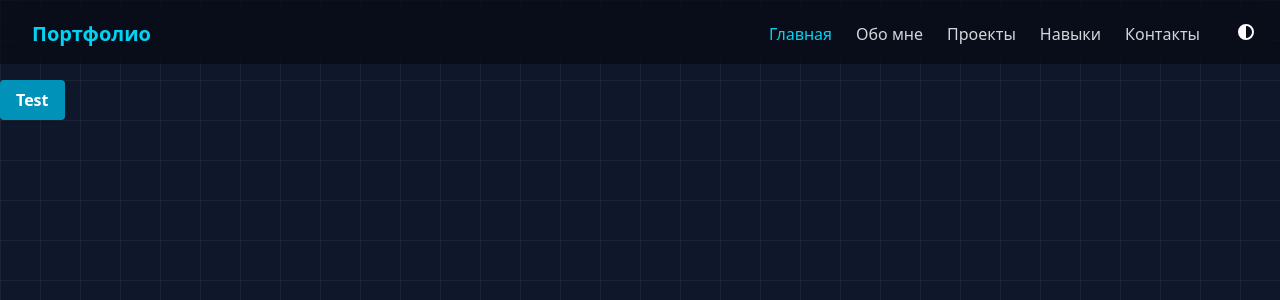
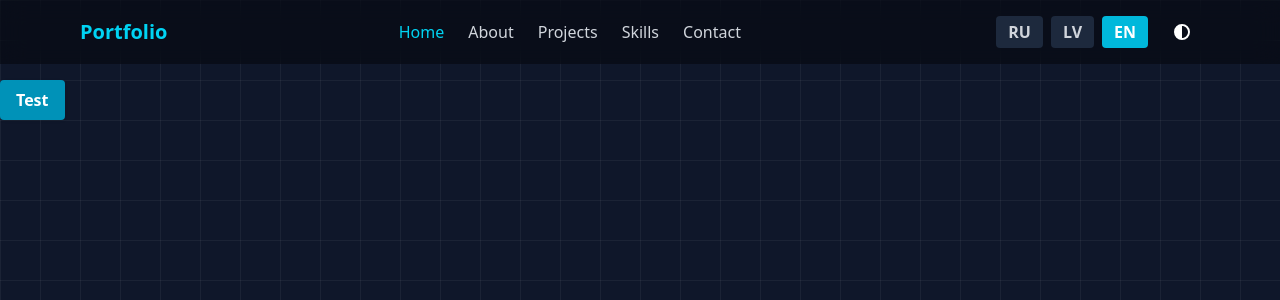
Before and after one commit to IakovYakovlev/personal, a React (Vite) app: page / in a window 1280 px wide. Shown: the top 300 px of the page. Built offline with nearby package versions, Linux system fonts and the light colour scheme.

Commit message:
Add LanguageSwitcher

```diff
--- /dev/null
+++ b/src/i18n.ts
@@ -0,0 +1,23 @@
+// src/i18n.ts
+import i18n from 'i18next';
+import { initReactI18next } from 'react-i18next';
+import LanguageDetector from 'i18next-browser-languagedetector';
+
+import ru from './shared/locales/ru.json';
+import en from './shared/locales/en.json';
+import lv from './shared/locales/lv.json';
+
+i18n
+  .use(LanguageDetector) // определяет язык браузера
+  .use(initReactI18next)
+  .init({
+    resources: {
+      ru: { translation: ru },
+      en: { translation: en },
+      lv: { translation: lv },
+    },
+    fallbackLng: 'en',
+    interpolation: { escapeValue: false },
+  });
+
+export default i18n;
--- a/src/main.tsx
+++ b/src/main.tsx
@@ -2,6 +2,7 @@ import { StrictMode } from 'react';
 import { createRoot } from 'react-dom/client';
 import './index.css';
 import App from './App.tsx';
+import './i18n';
 
 createRoot(document.getElementById('root')!).render(
   <StrictMode>
--- /dev/null
+++ b/src/shared/locales/en.json
@@ -0,0 +1,16 @@
+{
+  "nav": {
+    "brand": "Portfolio",
+    "home": "Home",
+    "about": "About",
+    "projects": "Projects",
+    "skills": "Skills",
+    "contact": "Contact"
+  },
+  "home": {
+    "title": "Hi 👋 I'm a developer",
+    "subtitle": "I specialize in {{ts}} and {{csharp}}. Building web apps, APIs and interfaces.",
+    "resume": "Download Resume",
+    "contact": "Contact"
+  }
+}
--- /dev/null
+++ b/src/shared/locales/lv.json
@@ -0,0 +1,16 @@
+{
+  "nav": {
+    "brand": "Portfelis",
+    "home": "Sākums",
+    "about": "Par mani",
+    "projects": "Projekti",
+    "skills": "Prasmes",
+    "contact": "Kontakti"
+  },
+  "home": {
+    "title": "Sveiki 👋 Esmu izstrādātājs",
+    "subtitle": "Specializējos {{ts}} un {{csharp}}. Veidoju tīmekļa lietotnes, API un saskarnes.",
+    "resume": "Lejupielādēt CV",
+    "contact": "Sazināties"
+  }
+}
--- /dev/null
+++ b/src/shared/locales/ru.json
@@ -0,0 +1,16 @@
+{
+  "nav": {
+    "brand": "Портфолио",
+    "home": "Главная",
+    "about": "Обо мне",
+    "projects": "Проекты",
+    "skills": "Навыки",
+    "contact": "Контакты"
+  },
+  "home": {
+    "title": "Привет 👋 Я разработчик",
+    "subtitle": "Специализируюсь на {{ts}} и {{csharp}}. Разрабатываю веб-приложения, API и интерфейсы.",
+    "resume": "Скачать резюме",
+    "contact": "Связаться"
+  }
+}
--- /dev/null
+++ b/src/ui/components/LanguageSwitcher.tsx
@@ -0,0 +1,36 @@
+import { useTranslation } from 'react-i18next';
+import { useSelector } from 'react-redux';
+import type { RootState } from '../../application/store';
+
+export const LanguageSwitcher = () => {
+  const { i18n } = useTranslation();
+  const theme = useSelector((state: RootState) => state.theme.theme);
+
+  const changeLanguage = (lng: string) => {
+    i18n.changeLanguage(lng);
+  };
+
+  return (
+    <div className='flex gap-2 ml-6'>
+      {['ru', 'lv', 'en'].map((lng) => {
+        const isActive = i18n.language.startsWith(lng);
+        return (
+          <button
+            key={lng}
+            onClick={() => changeLanguage(lng)}
+            className={`px-3 py-1 rounded font-semibold transition-colors cursor-pointer
+              ${
+                isActive
+                  ? 'bg-cyan-500 text-white'
+                  : theme === 'dark'
+                    ? 'bg-slate-800 text-gray-300 hover:bg-slate-700'
+                    : 'bg-slate-200 text-gray-700 hover:bg-slate-300'
+              }`}
+          >
+            {lng.toUpperCase()}
+          </button>
+        );
+      })}
+    </div>
+  );
+};
--- a/src/ui/components/Layout.tsx
+++ b/src/ui/components/Layout.tsx
@@ -1,12 +1,10 @@
 import { Outlet } from 'react-router';
 import { Navbar } from './Navbar';
-import { ThemeSwitcher } from './ThemeSwitcher';
 
 export const Layout = () => {
   return (
     <div className='relative min-h-screen'>
       <Navbar />
-      <ThemeSwitcher />
       <main className='pt-20 relative z-10'>
         <Outlet />
       </main>
--- a/src/ui/components/Navbar.tsx
+++ b/src/ui/components/Navbar.tsx
@@ -1,27 +1,50 @@
 import { useSelector } from 'react-redux';
 import type { RootState } from '../../application/store';
+
+import { useTranslation } from 'react-i18next';
+import { ThemeSwitcher } from './ThemeSwitcher';
+import { LanguageSwitcher } from './LanguageSwitcher';
+import { useEffect, useState } from 'react';
+import { FontAwesomeIcon } from '@fortawesome/react-fontawesome';
+import { faBars, faXmark } from '@fortawesome/free-solid-svg-icons';
 import { Link, NavLink } from 'react-router';
 
 export const Navbar = () => {
   const theme = useSelector((state: RootState) => state.theme.theme);
+  const { t } = useTranslation();
+  const [isOpen, setIsOpen] = useState(false);
 
   const links = [
-    { to: '/', label: 'Главная' },
-    { to: '/about', label: 'Обо мне' },
-    { to: '/projects', label: 'Проекты' },
-    { to: '/skills', label: 'Навыки' },
-    { to: '/contact', label: 'Контакты' },
+    { to: '/', label: t('nav.home') },
+    { to: '/about', label: t('nav.about') },
+    { to: '/projects', label: t('nav.projects') },
+    { to: '/skills', label: t('nav.skills') },
+    { to: '/contact', label: t('nav.contact') },
   ];
+
+  useEffect(() => {
+    const handleResize = () => {
+      if (window.innerWidth >= 768) {
+        setIsOpen(false);
+      }
+    };
+
+    window.addEventListener('resize', handleResize);
+    return () => window.removeEventListener('resize', handleResize);
+  }, []);
 
   return (
     <nav
-      className={`fixed top-0 left-0 w-full flex justify-between items-center ps-8 pe-20 pt-5 pb-4 backdrop-blur-md z-50 transition-colors
+      className={`fixed top-0 left-0 w-full flex justify-between items-center px-6 md:px-20 py-4 backdrop-blur-md z-50 transition-colors
         ${theme === 'dark' ? 'bg-black/40 text-white' : 'bg-white/40 text-black'}`}
     >
+      {/* Логотип */}
       <Link to='/' className='font-bold text-xl text-cyan-400'>
-        Портфолио
+        {t('nav.brand')}
       </Link>
-      <ul className='flex gap-6'>
+
+      {/* Десктопное меню */}
+      <ul className='hidden md:flex gap-6'>
         {links.map(({ to, label }) => (
           <li key={to}>
             <NavLink
@@ -41,6 +64,53 @@ export const Navbar = () => {
           </li>
         ))}
       </ul>
+
+      {/* Переключатели (десктоп) */}
+      <div className='hidden md:flex items-center gap-4'>
+        <LanguageSwitcher />
+        <ThemeSwitcher />
+      </div>
+
+      {/* Бургер-кнопка (мобильная версия) */}
+      <button className='md:hidden z-50 me-7 mt-1' onClick={() => setIsOpen(!isOpen)}>
+        <FontAwesomeIcon icon={isOpen ? faXmark : faBars} size='lg' />
+      </button>
+
+      {/* Мобильное меню */}
+      {isOpen && (
+        <div
+          className={`absolute top-0 left-0 w-full h-screen flex flex-col items-center justify-center gap-8 text-xl
+            ${theme === 'dark' ? 'bg-[#0f172a] text-white' : 'bg-white text-black'}`}
+        >
+          <ul className='flex flex-col gap-6'>
+            {links.map(({ to, label }) => (
+              <li key={to}>
+                <NavLink
+                  to={to}
+                  className={({ isActive }) =>
+                    `transition-colors ${
+                      isActive
+                        ? 'text-cyan-400'
+                        : theme === 'dark'
+                          ? 'text-gray-300 hover:text-white'
+                          : 'text-gray-700 hover:text-black'
+                    }`
+                  }
+                  onClick={() => setIsOpen(false)}
+                >
+                  {label}
+                </NavLink>
+              </li>
+            ))}
+          </ul>
+
+          {/* Переключатели (мобильная версия) */}
+          <div className='flex flex-col gap-4 items-center'>
+            <LanguageSwitcher />
+            <ThemeSwitcher />
+          </div>
+        </div>
+      )}
     </nav>
   );
 };
--- a/src/ui/components/ThemeSwitcher.tsx
+++ b/src/ui/components/ThemeSwitcher.tsx
@@ -12,7 +12,7 @@ export function ThemeSwitcher() {
     <FontAwesomeIcon
       icon={faCircleHalfStroke}
       onClick={() => dispatch(toggleTheme())}
-      className={`fixed top-4 right-4 rounded font-bold z-50 cursor-pointer px-2 py-2
+      className={`rounded font-bold z-50 cursor-pointer px-2 py-2
         ${theme === 'dark' ? 'text-white' : 'text-slate-900'}`}
     />
   );
```
